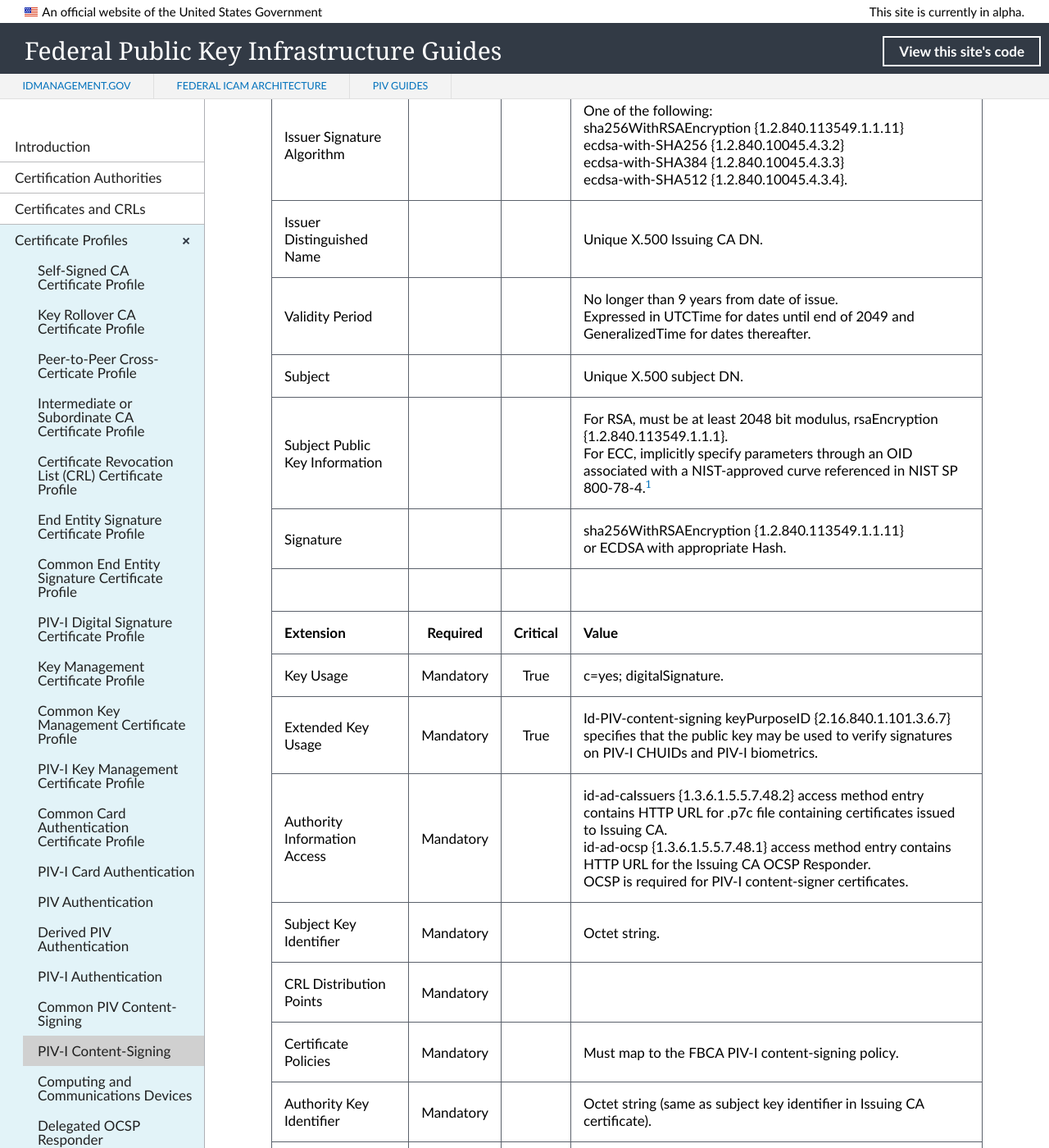
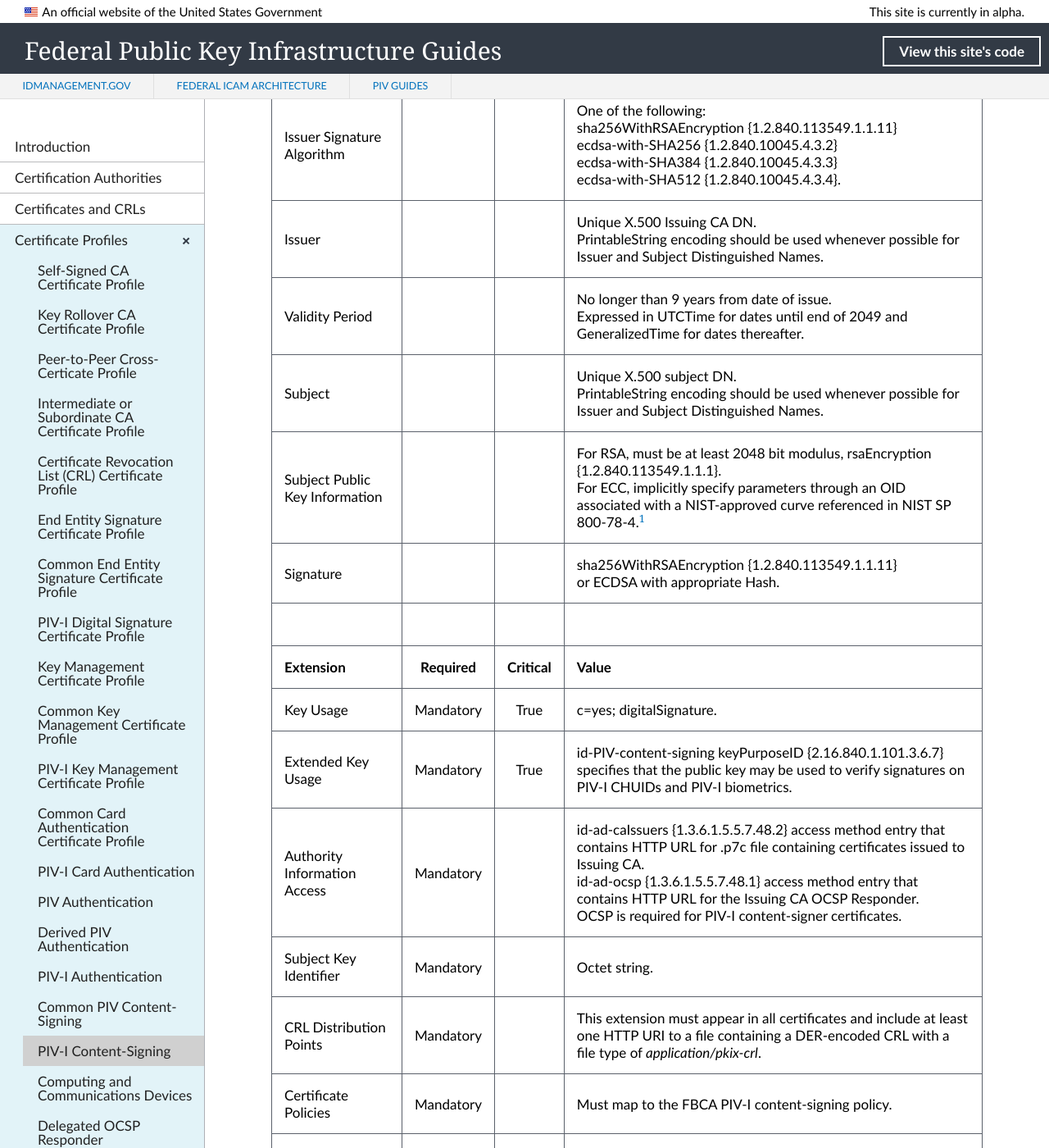
Before and after one commit to GSA/fpki-guides, a Jekyll site: the page built from _profiles/18_pivi_content_sign.md, in a window 1280 px wide and 1400 px high, scrolled down 389 px. Shown: the whole window at 82% size. Built offline with Jekyll 4.4.1, drawn with Linux system fonts in a browser that asks for light colours; nearby versions of some CDN libraries; library files that are not in the unit come from our copies.

Commit message:
Update 18_pivi_content_sign.md
Content added. Formatting.

```diff
--- a/_profiles/18_pivi_content_sign.md
+++ b/_profiles/18_pivi_content_sign.md
@@ -9,20 +9,20 @@ permalink: profiles/pivicontentsign/
 | **Field** |       |       | **Value**                             |
 | :-------- | :---: | :---: | :-------------------------------     |
 | Version   |       |       | V3 (2)                                 |
-| Serial Number   |       |       | Must be unique. |
+| Serial Number   |       |       | Must be a positive, unique number. |
 | Issuer Signature Algorithm   |       |       |  One of the following:<br>sha256WithRSAEncryption {1.2.840.113549.1.1.11}<br>ecdsa-with-SHA256 {1.2.840.10045.4.3.2}<br>ecdsa-with-SHA384 {1.2.840.10045.4.3.3}<br>ecdsa-with-SHA512 {1.2.840.10045.4.3.4}. |
-| Issuer Distinguished Name   |       |       |  Unique X.500 Issuing CA DN.  |
+| Issuer   |       |       |  Unique X.500 Issuing CA DN.<br>PrintableString encoding should be used whenever possible for Issuer and Subject Distinguished Names.  |
 | Validity Period   |       |       |  No longer than 9 years from date of issue.<BR>Expressed in UTCTime for dates until end of 2049 and GeneralizedTime for dates thereafter.  |
-| Subject   |       |       |   Unique X.500 subject DN.   |
+| Subject   |       |       |   Unique X.500 subject DN.<br>PrintableString encoding should be used whenever possible for Issuer and Subject Distinguished Names.   |
 | Subject Public Key Information   |       |       |   For RSA, must be at least 2048 bit modulus, rsaEncryption {1.2.840.113549.1.1.1}.<br>For ECC, implicitly specify parameters through an OID associated with a NIST-approved curve referenced in NIST SP 800-78-4.<sup>[1](#1)</sup>   |
 | Signature   |       |       |   sha256WithRSAEncryption {1.2.840.113549.1.1.11}<br>or ECDSA with appropriate Hash.   |
 |               |                 |              |                                       |
 | **Extension** |  **Required**   | **Critical** | **Value**                             |
 | Key Usage  | Mandatory | True |  c=yes; digitalSignature.  |
-| Extended Key Usage   | Mandatory  | True | Id-PIV-content-signing keyPurposeID {2.16.840.1.101.3.6.7} specifies that the public key may be used to verify signatures on PIV-I CHUIDs and PIV-I biometrics.  |
-|Authority Information Access   | Mandatory  |  | id-ad-caIssuers {1.3.6.1.5.5.7.48.2} access method entry contains HTTP URL for .p7c file containing certificates issued to Issuing CA.<br>id-ad-ocsp {1.3.6.1.5.5.7.48.1} access method entry contains HTTP URL for the Issuing CA OCSP Responder.<br>OCSP is required for PIV-I content-signer certificates.  |
+| Extended Key Usage   | Mandatory  | True | id-PIV-content-signing keyPurposeID {2.16.840.1.101.3.6.7} specifies that the public key may be used to verify signatures on PIV-I CHUIDs and PIV-I biometrics.  |
+| Authority Information Access   | Mandatory  |  | id-ad-caIssuers {1.3.6.1.5.5.7.48.2} access method entry that contains HTTP URL for .p7c file containing certificates issued to Issuing CA.<br>id-ad-ocsp {1.3.6.1.5.5.7.48.1} access method entry that contains HTTP URL for the Issuing CA OCSP Responder.<br>OCSP is required for PIV-I content-signer certificates.  |
 | Subject Key Identifier   | Mandatory |  | Octet string.  |
-| CRL Distribution Points   | Mandatory |   |   |
+| CRL Distribution Points   | Mandatory |   | This extension must appear in all certificates and include at least one HTTP URI to a file containing a DER-encoded CRL with a file type of _application/pkix-crl_.<br>  |
 | Certificate Policies   | Mandatory  |  | Must map to the FBCA PIV-I content-signing policy. |
 | Authority Key Identifier   | Mandatory  |  | Octet string (same as subject key identifier in Issuing CA certificate). |
 | Subject Alternative Name   | Optional  |  |   |
```
